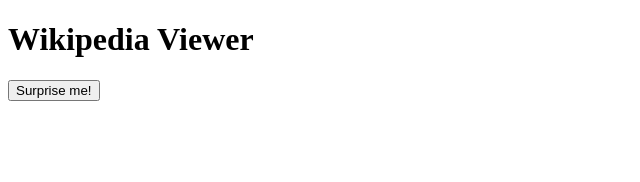
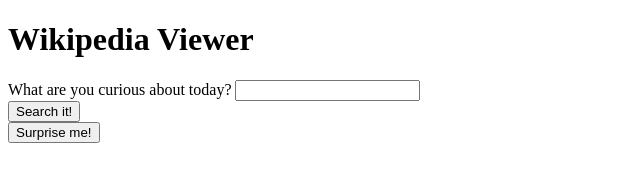
Before and after one commit to AlcinaW/wikipedia-viewer, a plain HTML site: page index.html in a window 1280 px wide. Shown: the whole page, without its empty margins (0-640 px from the left). Drawn offline with Linux system fonts and the light colour scheme.

Commit message:
form for search add

```diff
--- a/index.html
+++ b/index.html
@@ -8,8 +8,17 @@
 
 <h1>Wikipedia Viewer</h1>
 
-  <input type="button" onclick="location.href='https://en.wikipedia.org/wiki/Special:Random';" value="Surprise me!" />
+	<form action="" method="post">
+	    <div>
+	        <label for="name">What are you curious about today?</label>
+	        <input type="text" id="name" />
+	    </div>
+	    <div class="button">
+	        <button type="submit">Search it!</button>
+	    </div>
+	</form>
 
+	  <input type="button" onclick="location.href='https://en.wikipedia.org/wiki/Special:Random';" value="Surprise me!" />
 
 	<!-- Main JS -->
 	<script src="js/app.js"></script>
```
